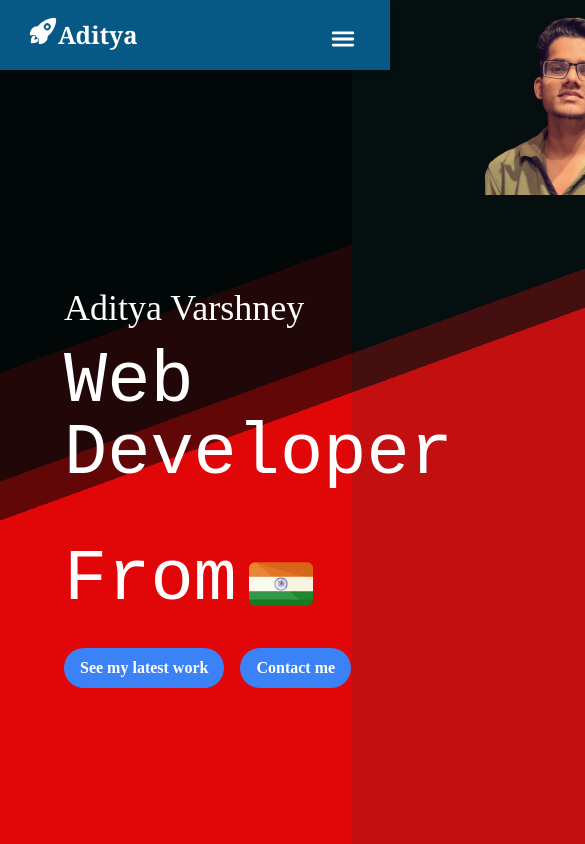
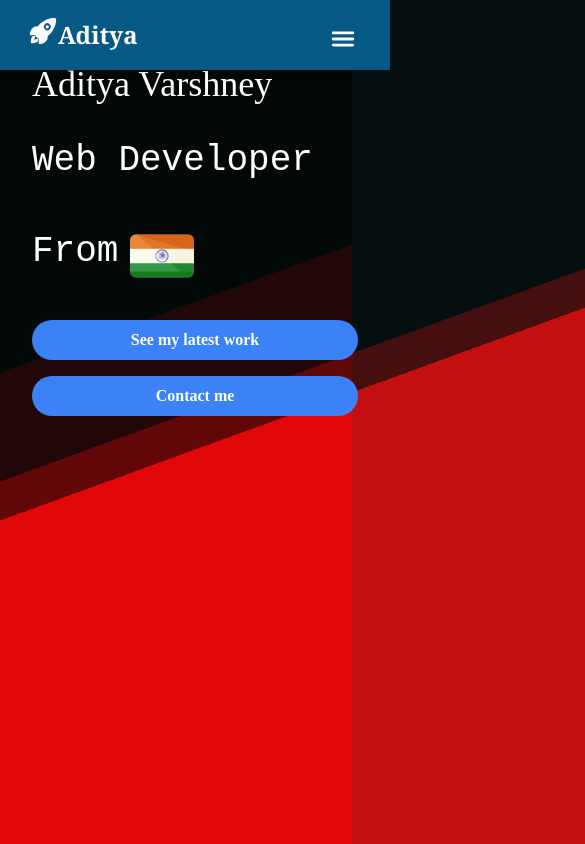
Before and after one commit to adityaslyf/Portfolio, a React (Vite) app: page /contact in a window 390 px wide. Shown: the top 844 px of the page, 585 px wide, since content can reach past the window. Built offline with nearby package versions, Linux system fonts and the light colour scheme; a web font is replaced by a local one.

Commit message:
making contact component

```diff
--- a/src/App.jsx
+++ b/src/App.jsx
@@ -1,37 +1,25 @@
 import './App.scss'
-// import { Routes, Route } from 'react-router-dom'
 import Navbar from './Components/Navbar/Navbar'
-
-// import ProjectCards from './Components/ProjectCards'
-// import About from './Components/Pages/About'
-// import Contact from './Components/Pages/Contact'
 import Hero from './Components/Hero/Hero'
 import Contact from './Components/Contact/Contact'
 import HeroBg from './Components/HeroBg/HeroBg'
-
-// import Sidebar from './Components/Sidebar/Sidebar'
-
-function App() {
+ export default function App() {
     return (
         <>
-            <section>
-                <HeroBg />
-                {/* <HeroBg /> */}
+        <section>
+        <div className=' '>
+           <HeroBg />
 
-                {/* <Navbar className=" sm:hidden " />
-                <Routes>
-                    <Route path="/about" element={<About />} />
-                    <Route path="/contact" element={<Contact />} />
-                </Routes> */}
+               <Navbar />
+               <Hero />
+           </div>
+        </section>
 
-                <div className=" relative">
-                    <Navbar />
 
-                    <Hero />
-                </div>
-            </section>
-            <section></section>
-            parralax
+
+
+            <section>    parralax</section>
+
             <section>
                 Cards
                 {/* <div className=" bg-yellow-500 w-72 rounded-lg mx-9">
@@ -45,5 +33,3 @@ function App() {
         </>
     )
 }
-
-export default App
--- a/src/Components/Contact/Contact.jsx
+++ b/src/Components/Contact/Contact.jsx
@@ -1,6 +1,8 @@
 const Contact = () => {
   return (
-    <div>Contact</div>
+    <div className="">
+
+    </div>
   )
 }
 export default Contact
--- a/src/Components/Hero/Hero.jsx
+++ b/src/Components/Hero/Hero.jsx
@@ -1,37 +1,36 @@
+ import ProfileImage from '../../assets/aditya-removebg-preview.png'
+import 'animate.css';
+import IndiaFlag from '../../assets/india.png';
+import './Hero.css';
 
-import ProfileImage from '../../assets/aditya-removebg-preview.png'
-/* Import the entire animate.css library */
-import 'animate.css';
-import IndiaFlag from '../../assets/india.png'
-import './Hero.css'
 const Hero = () => {
   return (
     <>
-    <div className='flex'>
-  <div className='pt-72 pl-16 pr-8 flex flex-col'>
+      <div className='flex flex-col md:flex-row'>
+        <div className='md:w-1/2 pt-16 md:pt-72 pl-8 pr-8 flex flex-col'>
           <h2 className='name text-4xl pb-6 animate__bounceIn'>Aditya Varshney</h2>
-    <h1 className='text-7xl pt-6 animate-bounce'>Web Developer</h1>
-    <h1 className='text-7xl mt-6 flex items-center'>From <img className=' h-16 ml-3 mt-2' src={IndiaFlag} alt="Indianflag" /></h1>
+          <h1 className='text-4xl md:text-7xl pt-6 animate-bounce'>Web Developer</h1>
+          <h1 className='text-4xl md:text-7xl mt-6 flex items-center'>From <img className='h-16 ml-3 mt-2' src={IndiaFlag} alt="Indianflag" /></h1>
 
-    <div className="mt-8 flex">
-      <button className="bg-blue-500 hover:bg-blue-700 text-white font-bold py-2 px-4 rounded-full transition duration-300 ease-in-out mr-4">
+          <div className="mt-8 flex flex-col md:flex-row">
+            <button className="bg-blue-500 hover:bg-blue-700 text-white font-bold py-2 px-4 rounded-full mb-4 md:mr-4 md:mb-0">
               See my latest work
             </button>
-      <button className="bg-blue-500 hover:bg-blue-700 text-white font-bold py-2 px-4 rounded-full transition duration-300 ease-in-out">
+            <button className="bg-blue-500 hover:bg-blue-700 text-white font-bold py-2 px-4 rounded-full">
               Contact me
             </button>
           </div>
         </div>
 
+        {/* Uncomment the following image section for ProfileImage */}
          <img
           src={ProfileImage}
-    className="h-full object-cover w-1/2 right-0 animate__bounceIn   "
+          className="md:w-1/2 md:h-[100vh] hidden md:block object-cover animate__bounceIn"
           alt=""
         />
       </div>
+    </>
+  );
+};
 
-     </>
-
-  )
-}
-export default Hero
+export default Hero;
```
Lines whose indentation alone changed are shown as unchanged.
